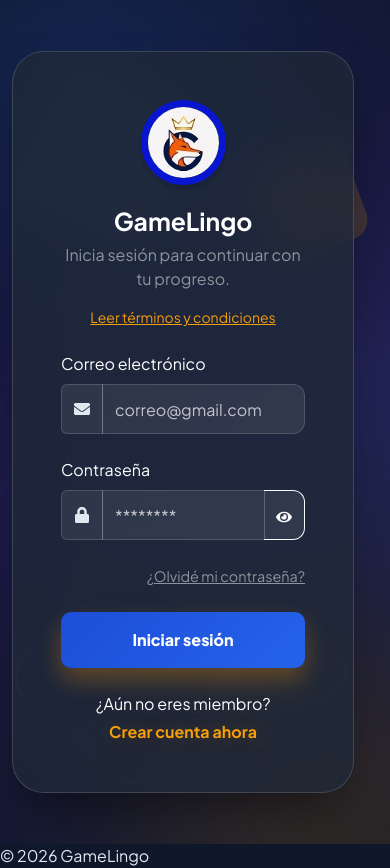
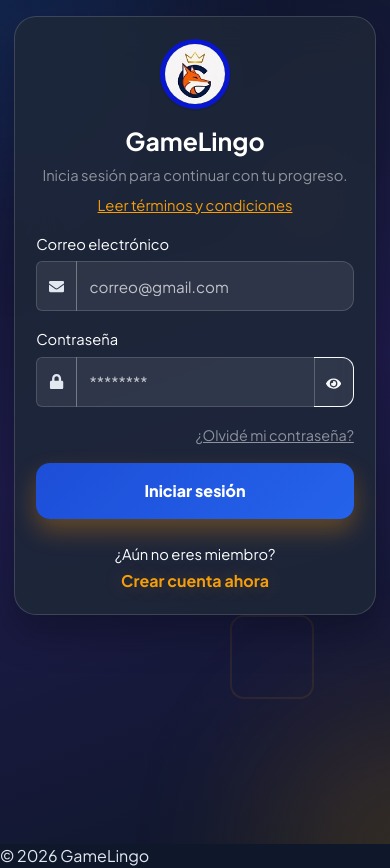
Before and after one commit to Azterbaez/GameLingo, a React (Vite) app: page /login in a window 390 px wide. Built offline with nearby package versions, Linux system fonts and the light colour scheme; no server answers.

Commit message:
vista movil

```diff
--- a/src/App.css
+++ b/src/App.css
@@ -249,6 +249,19 @@
   box-shadow: 0 25px 50px -12px rgba(0, 0, 0, 0.5) !important;
   position: relative;
   z-index: 2;
+}
+
+.login-shell {
+  padding: 2rem 1rem;
+}
+
+.login-form-col {
+  display: flex;
+  justify-content: center;
+}
+
+.login-form-card {
+  width: min(100%, 460px);
 }
 
 [data-theme='light'] .login-card {
@@ -1035,6 +1048,113 @@
   }
 }
 
+@media (max-width: 576px) {
+  .login-page {
+    min-height: 100svh;
+    overflow-x: hidden;
+    overflow-y: auto;
+  }
+
+  .login-shell {
+    min-height: 100svh !important;
+    align-items: flex-start !important;
+    padding: max(1rem, env(safe-area-inset-top)) 0.85rem max(1.25rem, env(safe-area-inset-bottom));
+  }
+
+  .login-row {
+    margin: 0;
+  }
+
+  .login-form-col {
+    padding-left: 0;
+    padding-right: 0;
+  }
+
+  .login-form-card {
+    border-radius: 22px !important;
+    box-shadow: 0 18px 38px rgba(0, 0, 0, 0.28) !important;
+  }
+
+  .login-card-body {
+    padding: 1.35rem !important;
+  }
+
+  .login-card .text-center.mb-4 {
+    margin-bottom: 1rem !important;
+  }
+
+  .login-card h2 {
+    font-size: 1.55rem;
+  }
+
+  .login-card p {
+    font-size: 0.92rem;
+    margin-bottom: 0.45rem;
+  }
+
+  .logo-circle {
+    width: 72px;
+    height: 72px;
+  }
+
+  .logo-circle img {
+    border-width: 5px !important;
+  }
+
+  .login-card .form-label {
+    margin-bottom: 0.4rem;
+    font-size: 0.92rem;
+  }
+
+  .login-card .mb-4 {
+    margin-bottom: 1rem !important;
+  }
+
+  .login-card .input-group,
+  .login-card .custom-input,
+  .login-card .input-group-text,
+  .login-card .input-group .btn {
+    min-height: 48px;
+  }
+
+  .login-card .custom-input,
+  .login-card .input-group-text,
+  .login-card .input-group .btn {
+    font-size: 0.95rem;
+  }
+
+  .login-btn {
+    min-height: 50px;
+    border-radius: 14px !important;
+  }
+
+  .login-page .blur {
+    filter: blur(80px);
+    opacity: 0.18;
+  }
+
+  .login-page .shape {
+    opacity: 0.35;
+    transform: scale(0.7);
+  }
+
+  .blur-1 {
+    top: -140px;
+    left: -160px;
+  }
+
+  .blur-2 {
+    right: -160px;
+    bottom: -150px;
+  }
+
+  .blur-3,
+  .shape-1,
+  .shape-3 {
+    display: none;
+  }
+}
+
 .hero-panel,
 .login-card{
   position:relative;
--- a/src/views/Login.jsx
+++ b/src/views/Login.jsx
@@ -84,8 +84,8 @@
 <div className="shape shape-4"></div>
 
 
-      <Container fluid className="min-vh-100 d-flex align-items-center">
-        <Row className="w-100 align-items-center justify-content-center">
+      <Container fluid className="login-shell min-vh-100 d-flex align-items-center">
+        <Row className="login-row w-100 align-items-center justify-content-center">
           {/* PANEL IZQUIERDO */}
 
           <Col lg={6} className="d-none d-lg-block">
@@ -133,9 +133,9 @@
 
           {/* LOGIN */}
 
-          <Col lg={4} md={8}>
-            <Card className="login-card border-0 content-reveal" style={{ "--reveal-delay": "0.35s" }}>
-              <Card.Body className="p-5">
+          <Col lg={4} md={8} sm={10} xs={12} className="login-form-col">
+            <Card className="login-card login-form-card border-0 content-reveal" style={{ "--reveal-delay": "0.35s" }}>
+              <Card.Body className="login-card-body p-5">
                 <div className="text-center mb-4">
                   <div className="logo-circle mb-3">
                    <img
@@ -143,8 +143,8 @@
   alt="GameLingo"
   className="mx-auto shadow-lg"
   style={{
-    width: "85px",
-    height: "85px",
+    width: "70px",
+    height: "70px",
     borderRadius: "70%",
     border: "7px solid rgba(8, 22, 209, 1)",
     objectFit: "cover"
```
